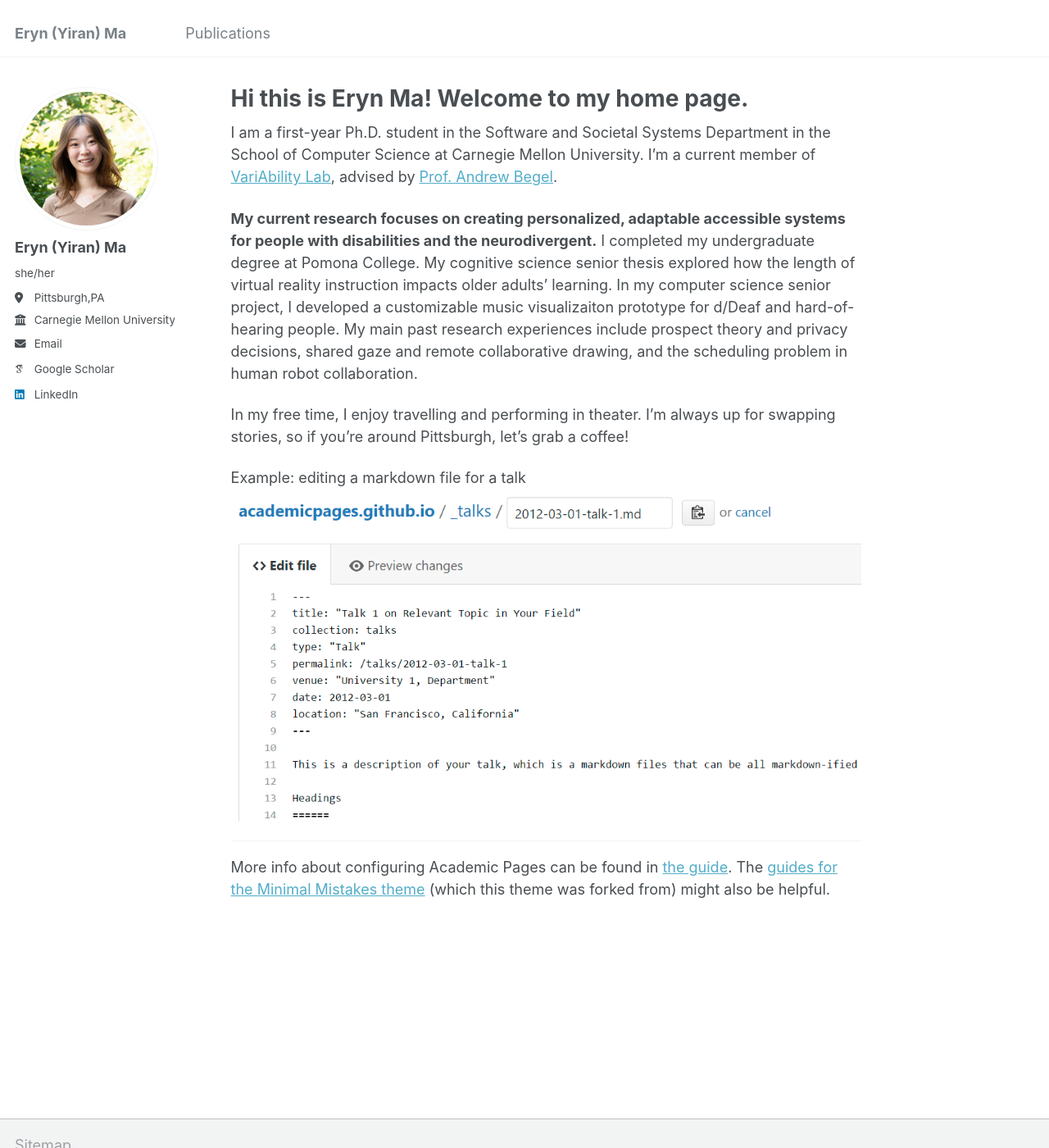
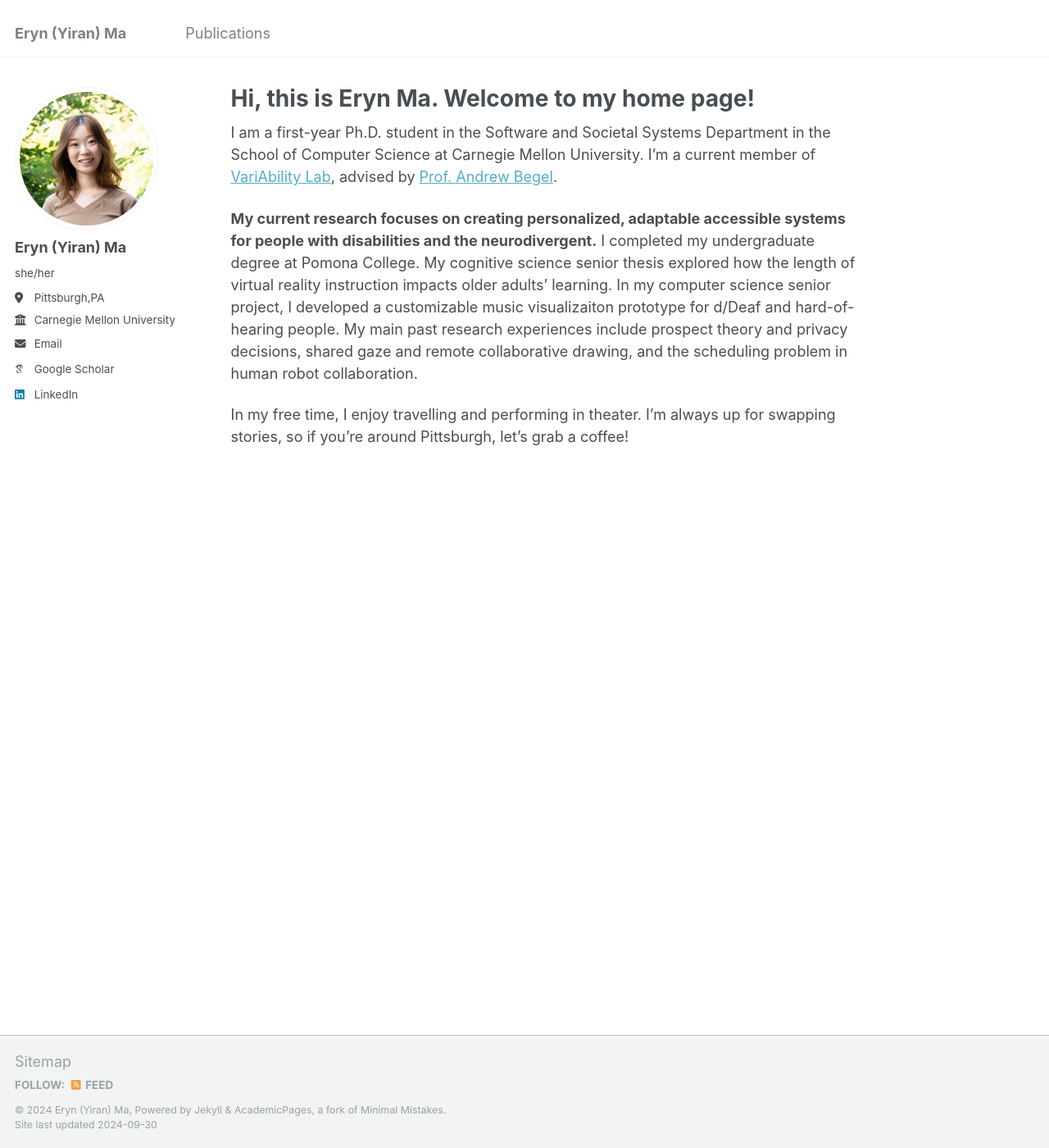
Before and after one commit to Eryn-Y/Eryn-Y.github.io, a Jekyll site: the page built from _pages/about.md, in a window 1280 px wide and 1400 px high. Shown: the whole window at 82% size. Built offline with Jekyll 4.4.1, drawn with Linux system fonts in a browser that asks for light colours; some web fonts are replaced; a file with an impossible date is left out.

Commit message:
Update about.md

```diff
--- a/_pages/about.md
+++ b/_pages/about.md
@@ -1,6 +1,6 @@
 ---
 permalink: /
-title: "Hi this is Eryn Ma! Welcome to my home page."
+title: "Hi, this is Eryn Ma. Welcome to my home page!"
 author_profile: true
 redirect_from:
   - /about/
@@ -12,9 +12,3 @@ I am a first-year Ph.D. student in the Software and Societal Systems Department
 **My current research focuses on creating personalized, adaptable accessible systems for people with disabilities and the neurodivergent.** I completed my undergraduate degree at Pomona College. My cognitive science senior thesis explored how the length of virtual reality instruction impacts older adults' learning. In my computer science senior project, I developed a customizable music visualizaiton prototype for d/Deaf and hard-of-hearing people. My main past research experiences include prospect theory and privacy decisions, shared gaze and remote collaborative drawing, and the scheduling problem in human robot collaboration.
 
 In my free time, I enjoy travelling and performing in theater. I’m always up for swapping stories, so if you’re around Pittsburgh, let’s grab a coffee!
-
-Example: editing a markdown file for a talk
-![Editing a markdown file for a talk](/images/editing-talk.png)
-
-------
-More info about configuring Academic Pages can be found in [the guide](https://academicpages.github.io/markdown/). The [guides for the Minimal Mistakes theme](https://mmistakes.github.io/minimal-mistakes/docs/configuration/) (which this theme was forked from) might also be helpful.
```
